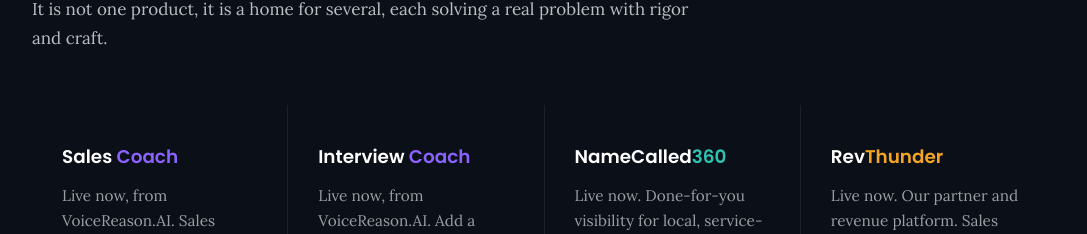
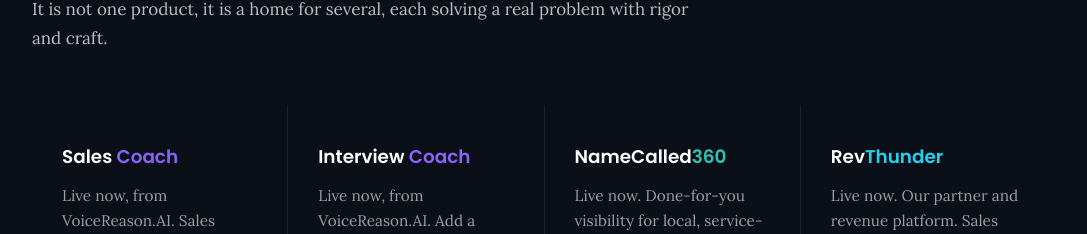
Before and after one commit to clevenwright/clevenwright-site, a Next.js app: page / in a window 1280 px wide. Shown: the part 3210-3444 px from the top of the page, without its empty margins (96-1183 px from the left). Built offline with nearby package versions, Linux system fonts and the light colour scheme.

Commit message:
RevThunder card: use the brand cyan from the chosen RevThunder logo

```diff
--- a/components/Work.tsx
+++ b/components/Work.tsx
@@ -64,7 +64,7 @@ export default function Work() {
             className="venture"
           >
             <div className="venture-name">
-              Rev<span style={{ color: "#f5a524" }}>Thunder</span>
+              Rev<span style={{ color: "#22D3EE" }}>Thunder</span>
             </div>
             <div className="venture-desc">
               Live now. Our partner and revenue platform. Sales partners, affiliates and agencies join free, earn commission
```
